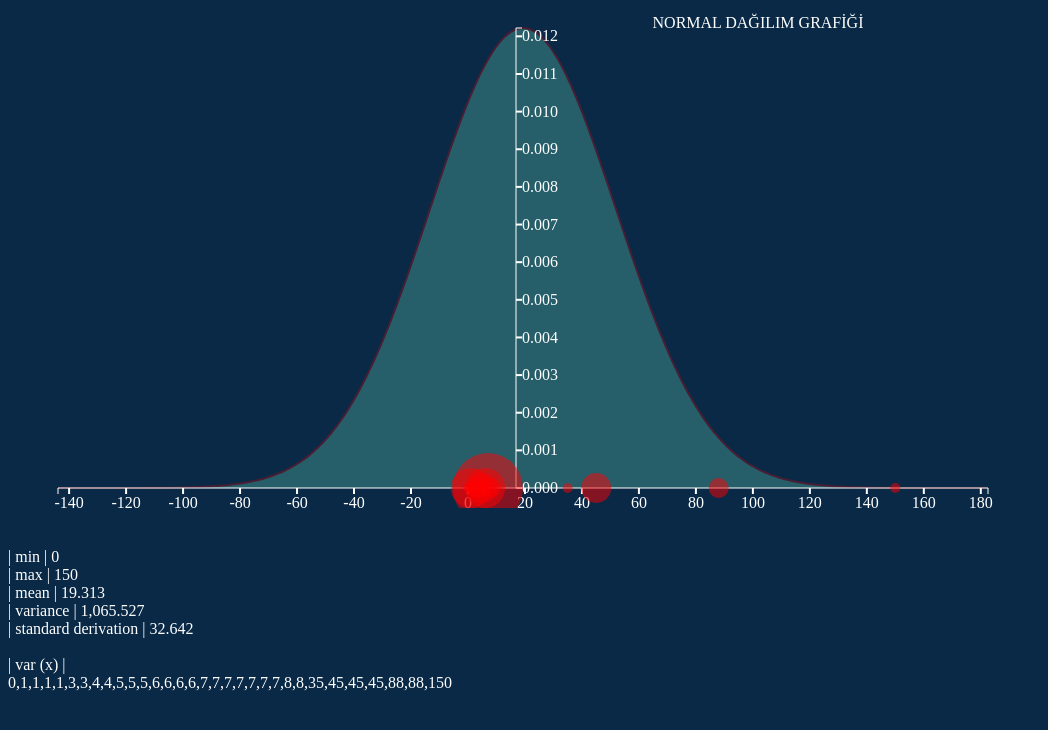
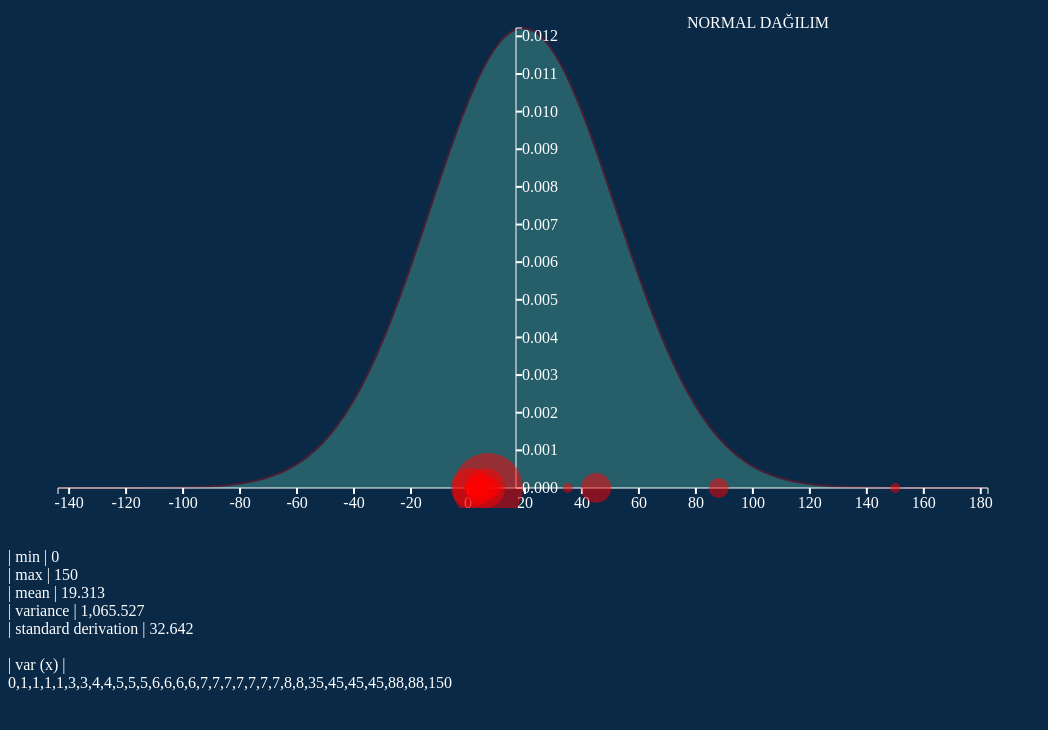
Before and after one commit to eseroz/NormalDagilim, a plain HTML site: page index.html in a window 1280 px wide. Shown: the whole page, without its empty margins (0-1048 px from the left). Drawn offline with nearby package versions, Linux system fonts and the light colour scheme.

Commit message:
Update index.html

```diff
--- a/index.html
+++ b/index.html
@@ -180,7 +180,7 @@
 
 
 
-            var seriesName = "NORMAL DAĞILIM GRAFİĞİ";
+            var seriesName = "NORMAL DAĞILIM";
             //var sample = calculationService.sort(calculationService.getRandomValueArray(200, -100, 100));
             var sample = calculationService.sort(data);
             var sum = calculationService.getSum(sample);
```
